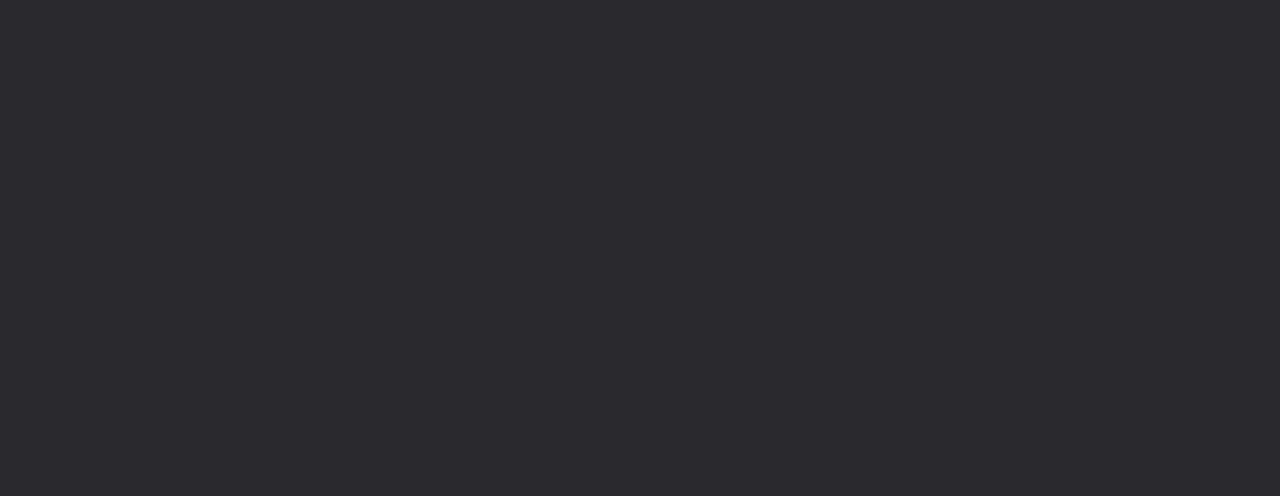
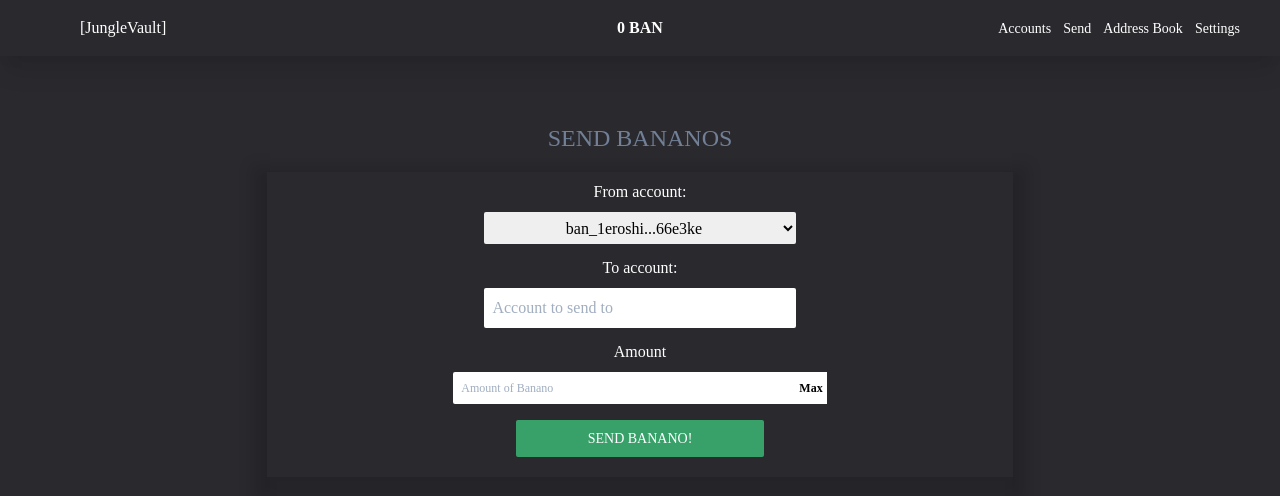
Before and after one commit to andrecrjr/bananovault-light, a React (Create React App) app: page /send in a window 1280 px wide. Shown: the top 496 px of the page. Built offline with nearby package versions, Linux system fonts and the light colour scheme; a web font is replaced by a local one.

Commit message:
adding send banano page

```diff
--- a/src/App.js
+++ b/src/App.js
@@ -3,6 +3,7 @@ import { BrowserRouter as Router, Route } from "react-router-dom";
 import MainRoute from "./routes/Main";
 import AccountRoutes from "./routes/Accounts";
 import ListAccountsRoutes from "./routes/ListAccounts";
+import Send from "./routes/Send";
 
 function App() {
   return (
@@ -16,6 +17,9 @@ function App() {
       <Route path="/account/:bananoaccount">
         <AccountRoutes />
       </Route>
+      <Route path="/send">
+        <Send />
+      </Route>
     </Router>
   );
 }
--- /dev/null
+++ b/src/components/Send/index.jsx
@@ -0,0 +1,47 @@
+import React from "react";
+import Layout from "../Layout";
+
+function Send() {
+  return (
+    <Layout>
+      <h1 className="structure--title">Send Bananos</h1>
+      <div className="structure pt-2">
+        <div className="flex flex-col">
+          <label className="text-white text-center ">From account:</label>
+          <select
+            name="banano-address"
+            className="w-5/12 h-8 mx-auto rounded-sm  mt-2"
+            id="banano"
+          >
+            <option className="text-center">ban_1eroshi...66e3ke</option>
+          </select>
+          <label className="pt-3 text-white text-center" for="to-account">
+            To account:
+          </label>
+          <input
+            type="text"
+            id="to-account"
+            placeholder="Account to send to"
+            className="w-5/12 p-2 mx-auto rounded-sm mt-2"
+          />
+        </div>
+        <label className="pt-3 text-white text-center">Amount</label>
+        <div className="relative text-xs w-6/12 mx-auto mt-2">
+          <input
+            type="number"
+            placeholder="Amount of Banano"
+            className="w-full mx-auto p-2 pl-2 h-8 text-md rounded-sm  "
+          />
+          <span className="absolute top-0 right-0 h-full flex items-center cursor-pointer bg-white pr-1 font-bold my-auto ">
+            Max
+          </span>
+        </div>
+        <button className="button--main text-sm mx-auto mt-4 sm:w-4/12 mb-5">
+          Send Banano!
+        </button>
+      </div>
+    </Layout>
+  );
+}
+
+export default Send;
--- a/src/components/header/index.jsx
+++ b/src/components/header/index.jsx
@@ -1,17 +1,26 @@
 import React from "react";
+import { Link } from "react-router-dom";
 
 function Header() {
   return (
     <header className="w-full h-full shadow-xl p-4 text-white">
       <div className="flex flex-col h-full px-4 md:flex-row sm:mx-auto justify-center items-center">
-          <div className="md:absolute md:left-0 md:pl-20">[BananoVault]</div>
-          <div className="font-bold">0 BAN</div>
-          <ul className="list-none inline-flex text-sm md:absolute md:right-0 md:pr-10">
-            <li className="header__menu--item sm:pt-0">Account</li>
-            <li className="header__menu--item  sm:pt-0">Send</li>
-            <li className="header__menu--item  sm:pt-0">Address Book</li>
-            <li className="header__menu--item  sm:pt-0">Settings</li>
-          </ul>
+        <div className="md:absolute md:left-0 md:pl-20">
+
+          <Link to="/">[JungleVault]</Link>
+
+        </div>
+        <div className="font-bold">0 BAN</div>
+        <ul className="list-none inline-flex text-sm md:absolute md:right-0 md:pr-10">
+          <li className="header__menu--item sm:pt-0">
+            <Link to="/accounts">Accounts</Link>
+          </li>
+          <li className="header__menu--item  sm:pt-0">
+            <Link to="/send">Send</Link>
+          </li>
+          <li className="header__menu--item  sm:pt-0">Address Book</li>
+          <li className="header__menu--item  sm:pt-0">Settings</li>
+        </ul>
       </div>
     </header>
   );
--- /dev/null
+++ b/src/routes/Send/index.jsx
@@ -0,0 +1,7 @@
+import React from "react";
+import Send from "../../components/Send";
+function SendPage() {
+  return <Send />;
+}
+
+export default SendPage;
```
Also changed, not shown: src/components/WaxNFT/index.jsx (added, +9 -0 lines).
